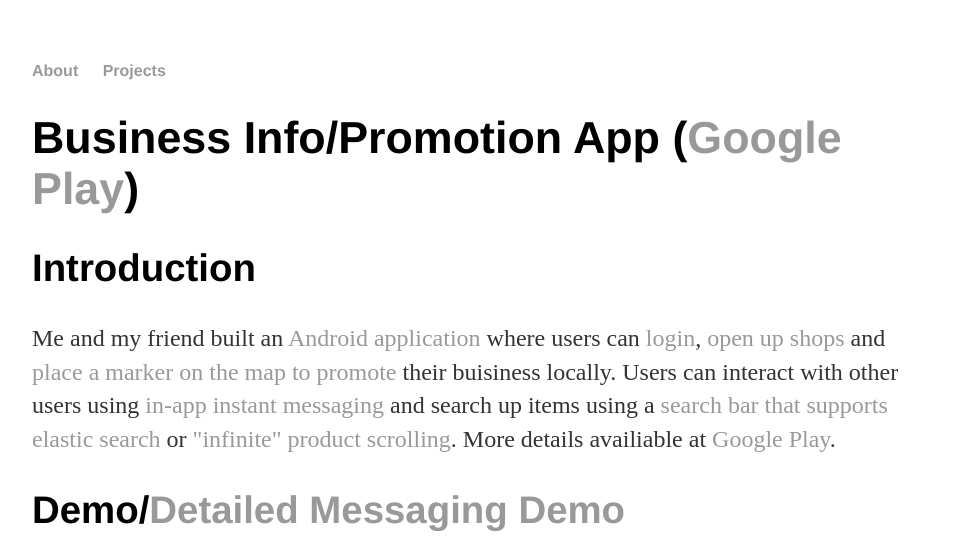
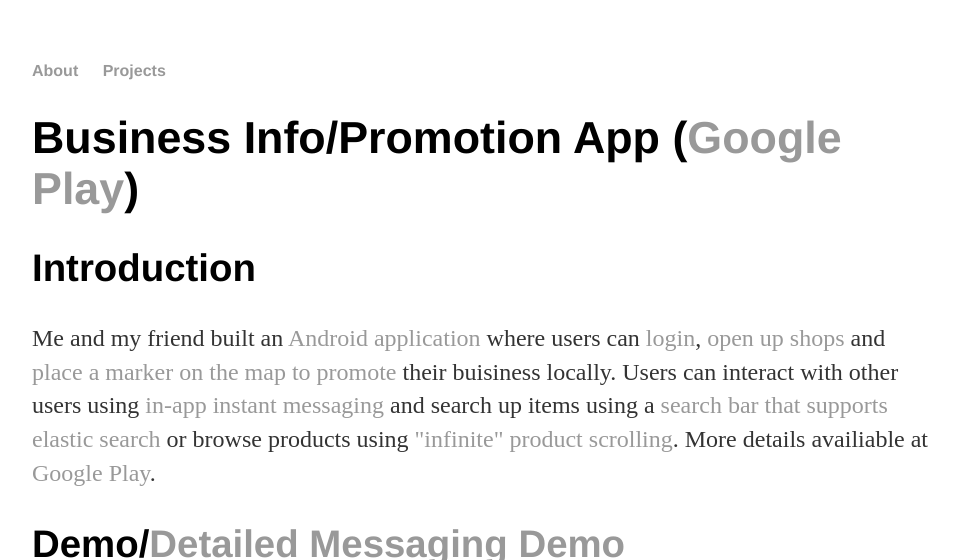
Before and after one commit to jcho7022/jcho7022.github.io, a Jekyll site: the page built from projects/float/index.html, in a window 1280 px wide and 900 px high, cut to the strip 0-560 px from the top of the window. Shown: the whole strip, without its empty margins (160-1116 px from the left). Built offline with Jekyll 4.4.1, drawn with Linux system fonts in a browser that asks for light colours.

Commit message:
Update index.html

```diff
--- a/projects/float/index.html
+++ b/projects/float/index.html
@@ -10,7 +10,7 @@
 	and <a href="https://jcho7022.github.io/projects/float/shop_markers.jpg">place a marker on the map to promote</a> their buisiness locally.
 Users can interact with other users using <a href="https://jcho7022.github.io/projects/float/messaging.jpg">in-app instant messaging</a>
 and search up items using a <a href="https://jcho7022.github.io/projects/float/elastic_search.jpg">search bar that supports elastic search</a>
-  or <a href="https://jcho7022.github.io/projects/float/infinite_product.jpg">"infinite" product scrolling</a>.
+  or browse products using <a href="https://jcho7022.github.io/projects/float/infinite_product.jpg">"infinite" product scrolling</a>.
 	More details availiable at <a href="https://play.google.com/store/apps/details?id=com.floatapplication">Google Play</a>. </p>
 
 <h2>Demo/<a href="https://jcho7022.github.io/projects/chatbot">Detailed Messaging Demo</a></h2>
```
